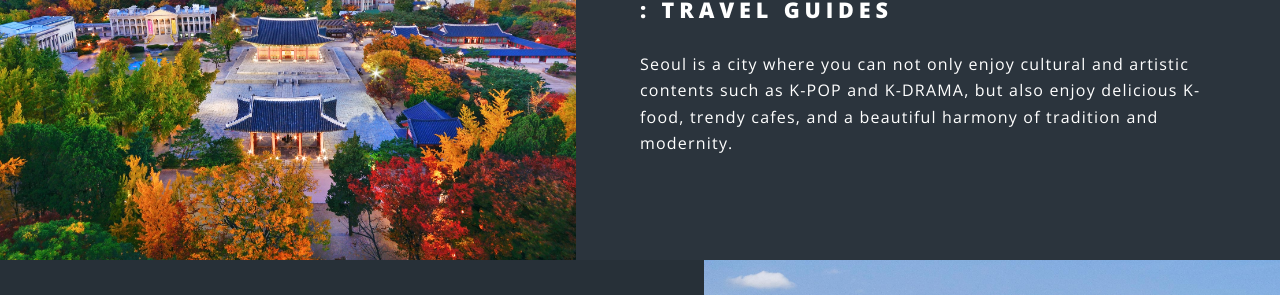
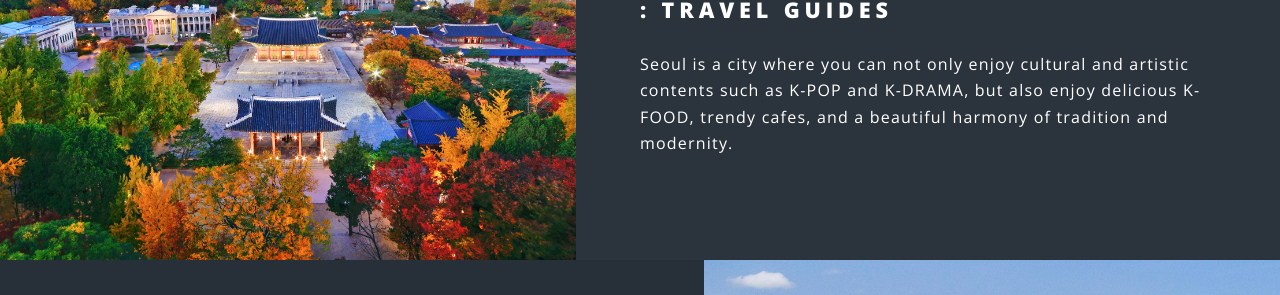
Before and after one commit to inansung/secret.github.io, a Jekyll site: the page built from index.html, in a window 1280 px wide and 900 px high, scrolled down 1363 px. Shown: the part 207-502 px from the top of the window. Built offline with Jekyll 4.4.1, drawn with Linux system fonts in a browser that asks for light colours.

```diff
--- a/index.html
+++ b/index.html
@@ -38,7 +38,7 @@ layout: landing
 							<div class="image"><img src="images/pic01.jpg" alt="" /></div><div class="content">
 								<h2>Secret SEOUL<br />
 								: Travel Guides</h2>
-								<p>Seoul is a city where you can not only enjoy cultural and artistic contents such as K-POP and K-DRAMA, but also enjoy delicious K-food, trendy cafes, and a beautiful harmony of tradition and modernity. </p>
+								<p>Seoul is a city where you can not only enjoy cultural and artistic contents such as K-POP and K-DRAMA, but also enjoy delicious K-FOOD, trendy cafes, and a beautiful harmony of tradition and modernity. </p>
 							</div>
 						</section>
 						<section class="spotlight">
```
